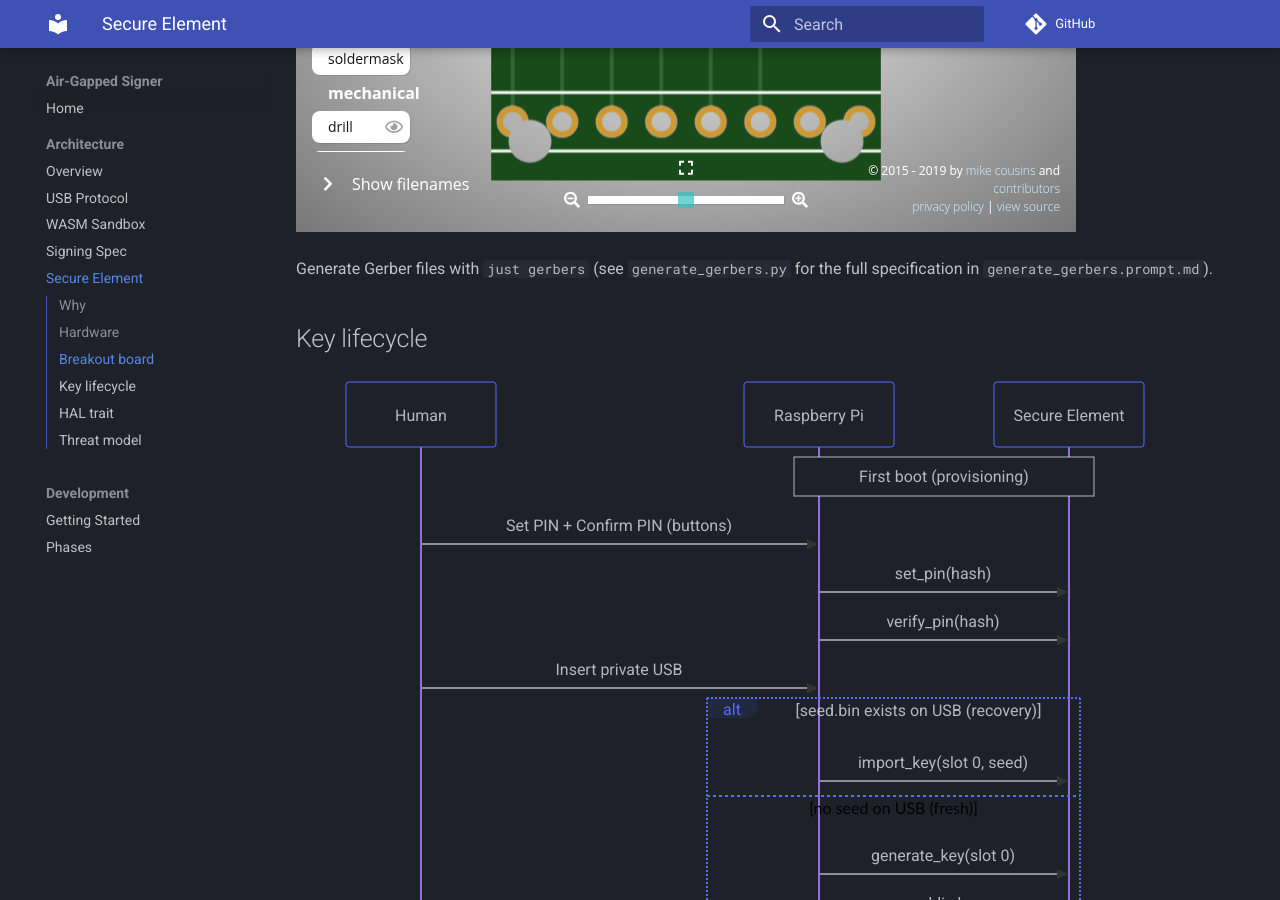
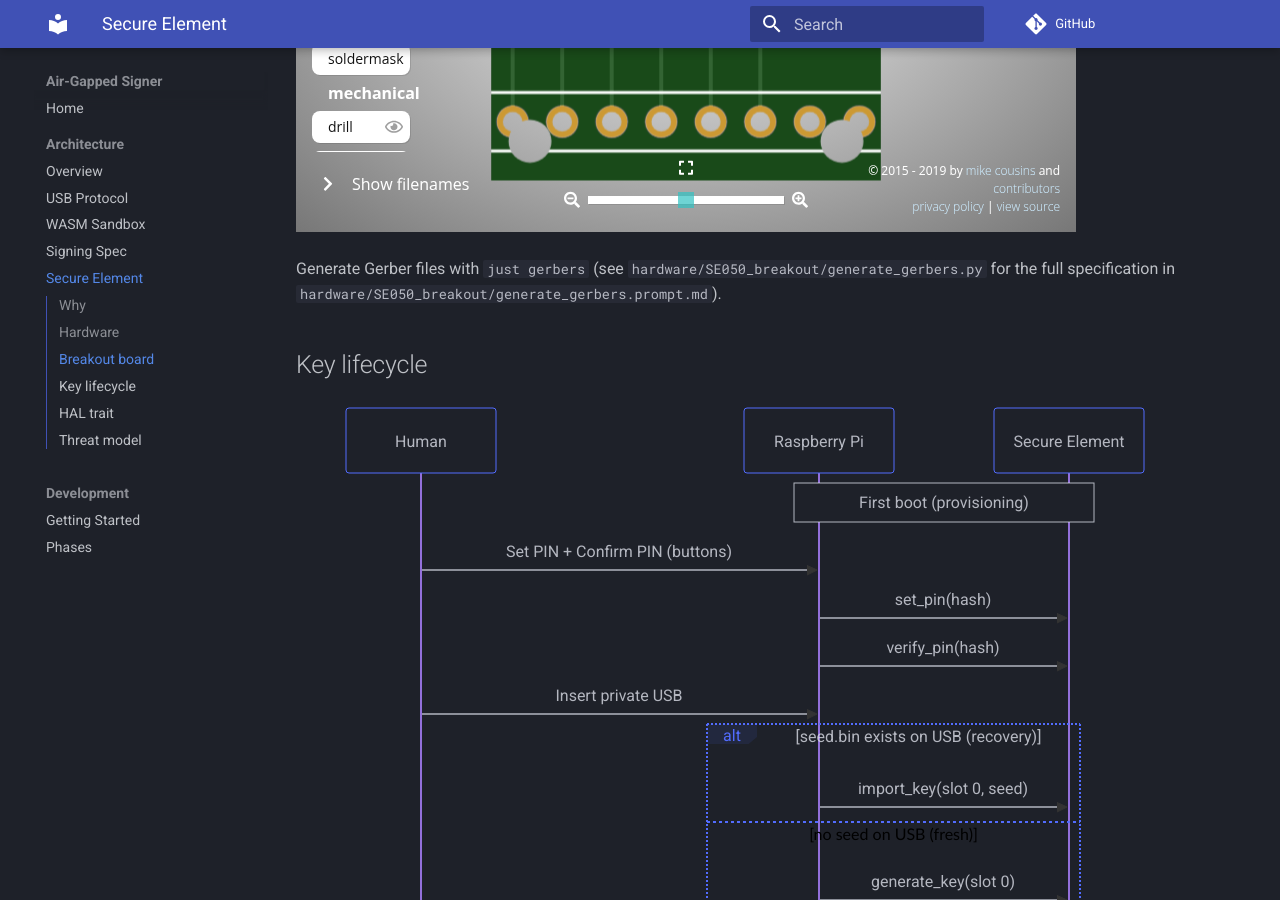
Before and after one commit to paolino/air-gap-signer, an MkDocs documentation site: the page built from docs/architecture/secure-element.md, in a window 1280 px wide and 900 px high, scrolled down 1284 px. Built offline with MkDocs 1.6.1 and Material for MkDocs 9.7.7, drawn with Linux system fonts in a browser that asks for light colours; comment, search, counter and statistics services are not loaded.

Commit message:
docs: update secure-element.md paths after hardware/ move
Co-Authored-By: Claude Opus 4.6 <noreply@anthropic.com>

```diff
--- a/docs/architecture/secure-element.md
+++ b/docs/architecture/secure-element.md
@@ -37,8 +37,9 @@ holes.
 
 ![SE050 breakout board render](../assets/se050-breakout-render.png)
 
-Generate Gerber files with `just gerbers` (see `generate_gerbers.py` for the
-full specification in `generate_gerbers.prompt.md`).
+Generate Gerber files with `just gerbers` (see
+`hardware/SE050_breakout/generate_gerbers.py` for the full specification in
+`hardware/SE050_breakout/generate_gerbers.prompt.md`).
 
 ## Key lifecycle
 
```
